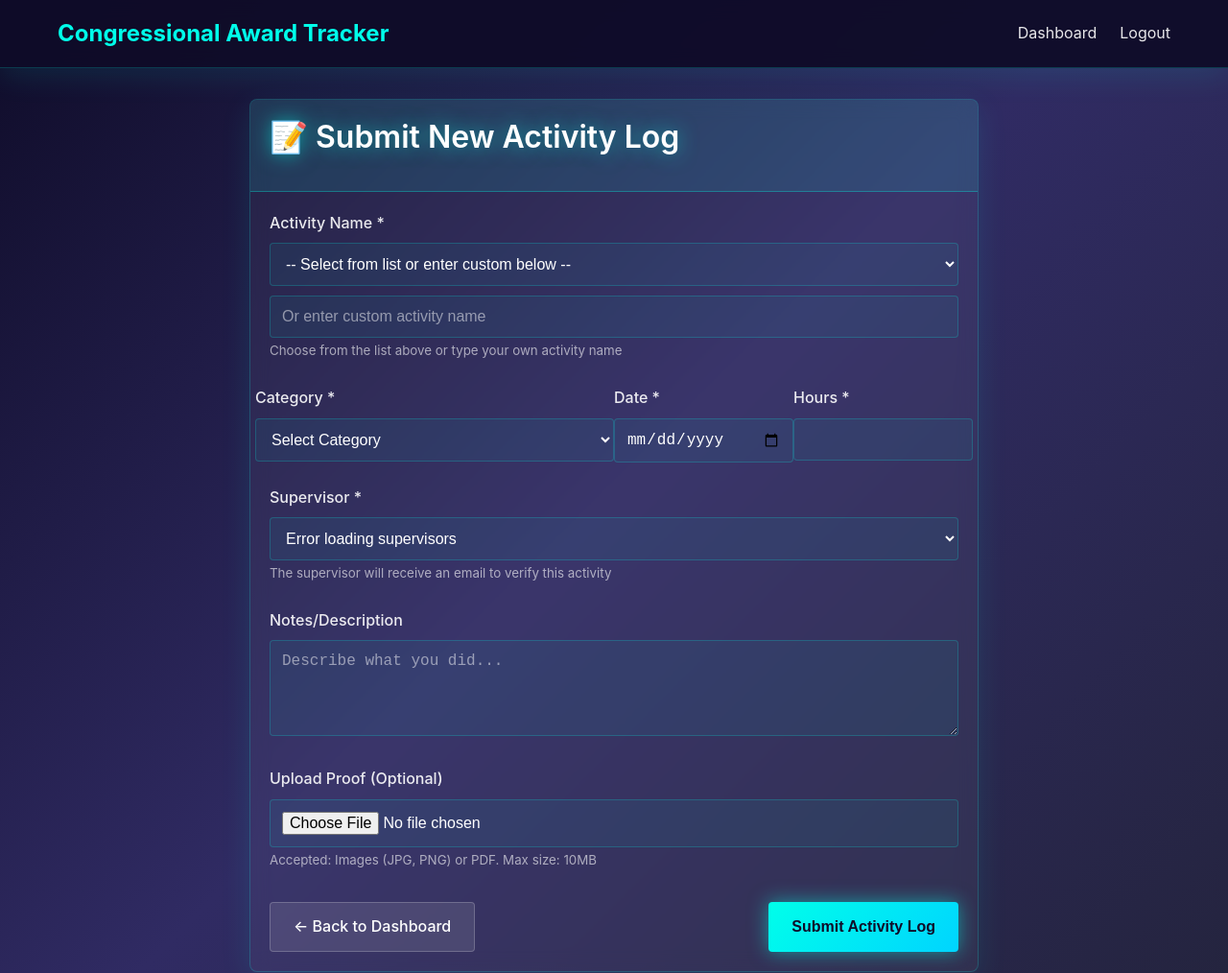
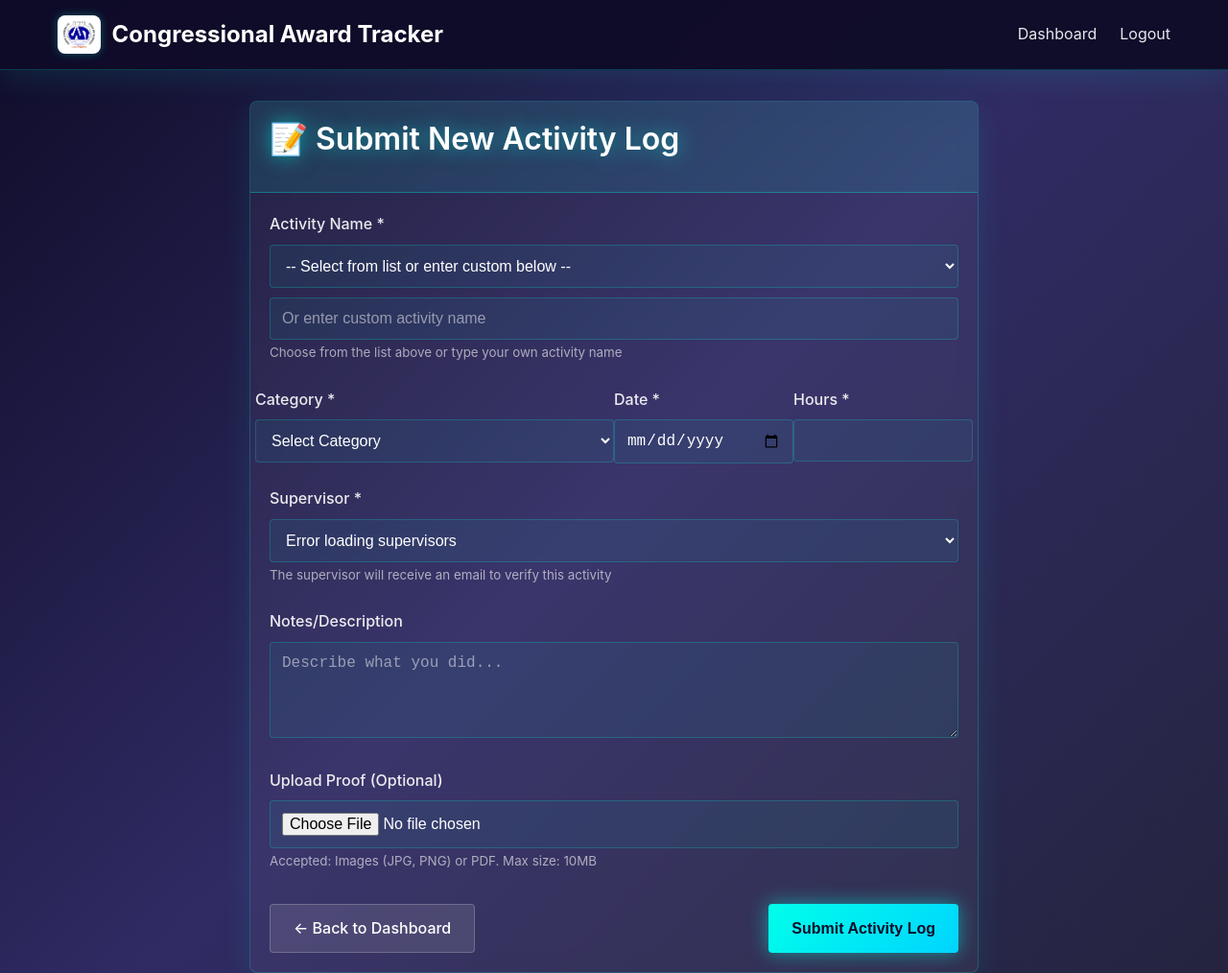
Before and after one commit to haomiaolucky/CongressionalAward, a website: page public/submit-log.html in a window 1280 px wide. Shown: the top 1014 px of the page at 96% size. Drawn offline with Linux system fonts and the light colour scheme; no server answers; sample sign-in values are in the browser's storage.

Commit message:
add logo

```diff
--- a/public/submit-log.html
+++ b/public/submit-log.html
@@ -60,7 +60,10 @@
 <body>
     <nav class="navbar" style="background: rgba(15, 12, 41, 0.95); backdrop-filter: blur(10px); border-bottom: 1px solid rgba(0, 255, 234, 0.2);">
         <div class="container navbar-content">
-            <a href="/dashboard" class="navbar-brand" style="color: #00ffea;">Congressional Award Tracker</a>
+            <a href="/dashboard" class="navbar-brand" style="color: white;">
+                <img src="/image/logo.png" alt="Congressional Award Logo">
+                Congressional Award Tracker
+            </a>
             <ul class="navbar-menu">
                 <li><a href="/dashboard" style="color: rgba(255, 255, 255, 0.9);">Dashboard</a></li>
                 <li><a href="#" id="logoutBtn" style="color: rgba(255, 255, 255, 0.9);">Logout</a></li>
```
Also changed, not shown: public/admin.html (+4 -1 lines), public/dashboard.html (+4 -1 lines).
